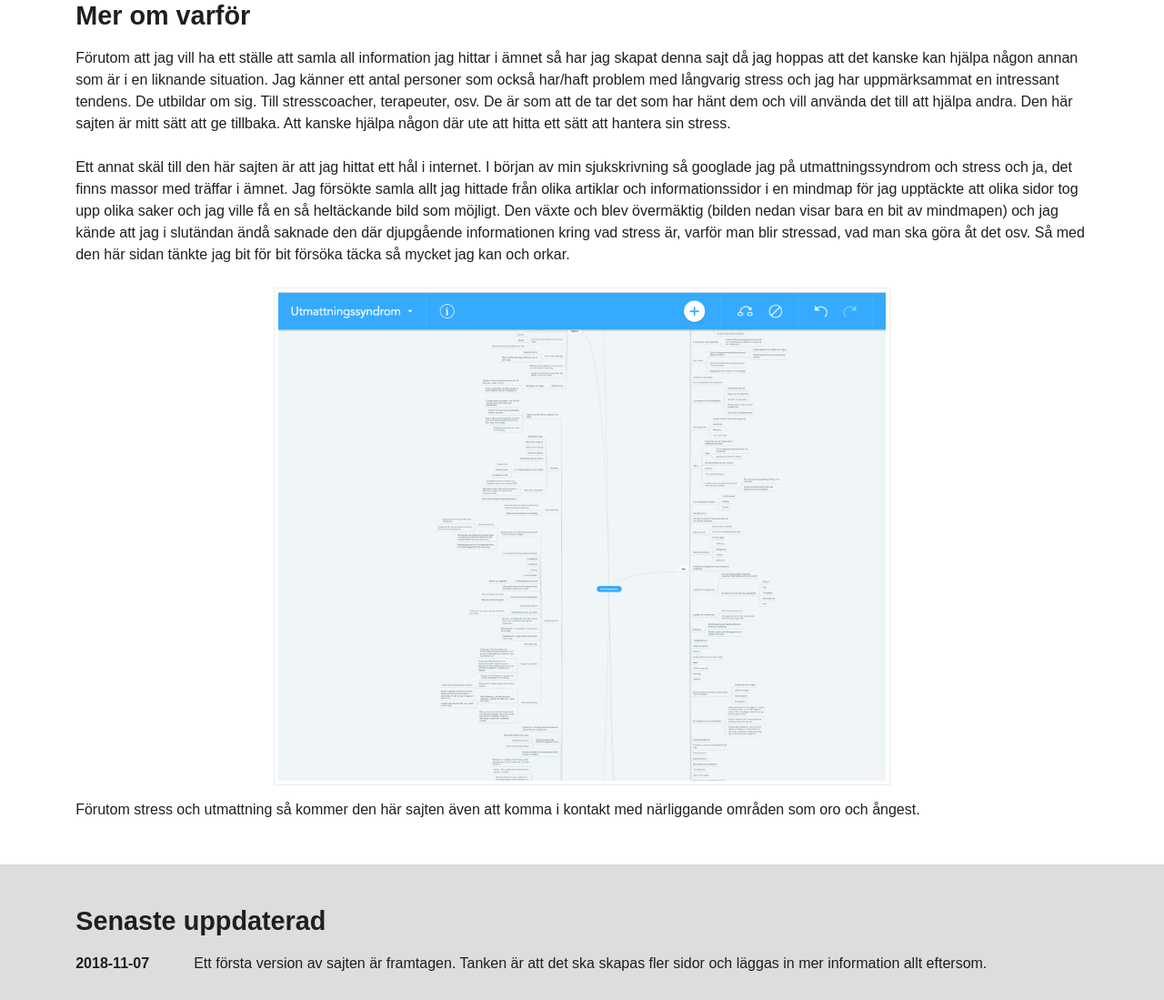
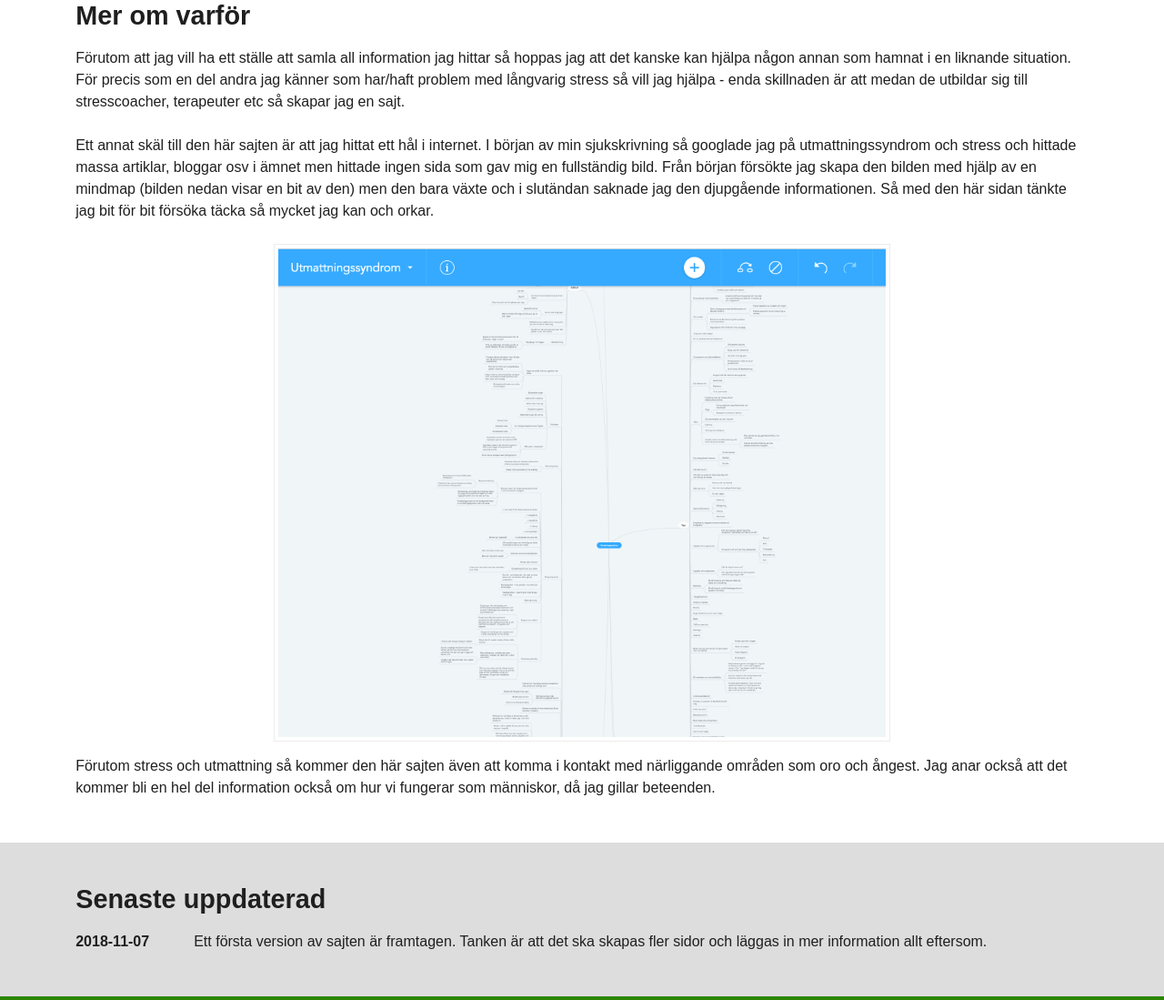
Before and after one commit to Vendiel/stress-info, a Gatsby site: page / in a window 1280 px wide. Shown: the part 787-1886 px from the top of the page at 91% size. Built offline with nearby package versions, Linux system fonts and the light colour scheme; Gatsby itself is replaced by a stand-in of ours; a web font is replaced by a local one.

Commit message:
Uppdaterat texten på startsidan.

```diff
--- a/src/pages/index.js
+++ b/src/pages/index.js
@@ -19,10 +19,10 @@
       <div class="wrapper">
         <div class="col-9">
           <h2>Mer om varför</h2>
-          <p>Förutom att jag vill ha ett ställe att samla all information jag hittar i ämnet så har jag skapat denna sajt då jag hoppas att det kanske kan hjälpa någon annan som är i en liknande situation. Jag känner ett antal personer som också har/haft problem med långvarig stress och jag har uppmärksammat en intressant tendens. De utbildar om sig. Till stresscoacher, terapeuter, osv. De är som att de tar det som har hänt dem och vill använda det till att hjälpa andra. Den här sajten är mitt sätt att ge tillbaka. Att kanske hjälpa någon där ute att hitta ett sätt att hantera sin stress.</p>
-          <p>Ett annat skäl till den här sajten är att jag hittat ett hål i internet. I början av min sjukskrivning så googlade jag på utmattningssyndrom och stress och ja, det finns massor med träffar i ämnet. Jag försökte samla allt jag hittade från olika artiklar och informationssidor i en mindmap för jag upptäckte att olika sidor tog upp olika saker och jag ville få en så heltäckande bild som möjligt. Den växte och blev övermäktig (bilden nedan visar bara en bit av mindmapen) och jag kände att jag i slutändan ändå saknade den där djupgående informationen kring vad stress är, varför man blir stressad, vad man ska göra åt det osv. Så med den här sidan tänkte jag bit för bit försöka täcka så mycket jag kan och orkar.</p>
+          <p>Förutom att jag vill ha ett ställe att samla all information jag hittar så hoppas jag att det kanske kan hjälpa någon annan som hamnat i en liknande situation. För precis som en del andra jag känner som har/haft problem med långvarig stress så vill jag hjälpa - enda skillnaden är att medan de utbildar sig till stresscoacher, terapeuter etc så skapar jag en sajt. </p>
+          <p>Ett annat skäl till den här sajten är att jag hittat ett hål i internet. I början av min sjukskrivning så googlade jag på utmattningssyndrom och stress och hittade massa artiklar, bloggar osv i ämnet men hittade ingen sida som gav mig en fullständig bild. Från början försökte jag skapa den bilden med hjälp av en mindmap (bilden nedan visar en bit av den) men den bara växte och i slutändan saknade jag den djupgående informationen. Så med den här sidan tänkte jag bit för bit försöka täcka så mycket jag kan och orkar.</p>
           <img src={mindmap} class="mindmap" alt="Utmattningssyndrom mindmap" />
-          <p>Förutom stress och utmattning så kommer den här sajten även att komma i kontakt med närliggande områden som oro och ångest.</p>
+          <p>Förutom stress och utmattning så kommer den här sajten även att komma i kontakt med närliggande områden som oro och ångest. Jag anar också att det kommer bli en hel del information också om hur vi fungerar som människor, då jag gillar beteenden.</p>
         </div>
       </div>
     </div>
```
